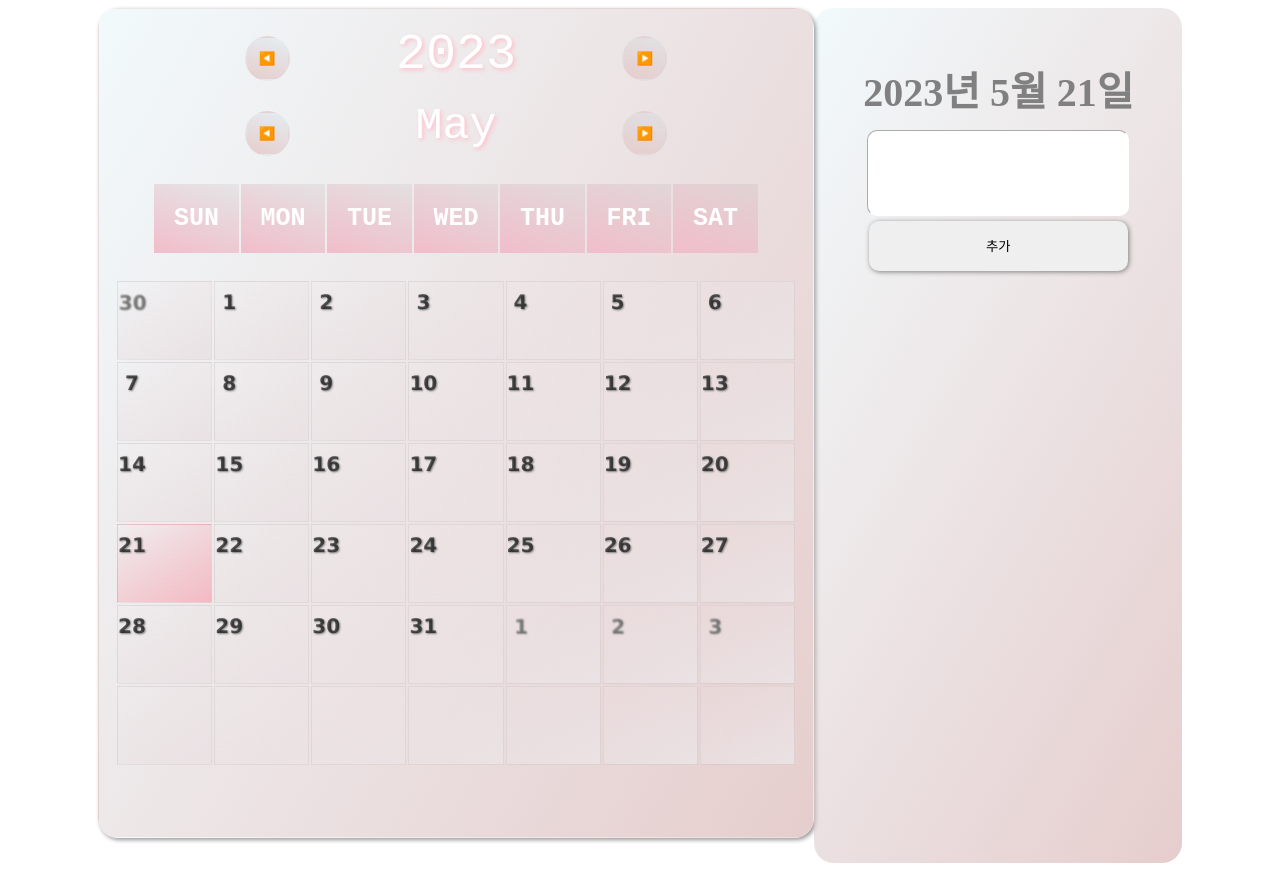
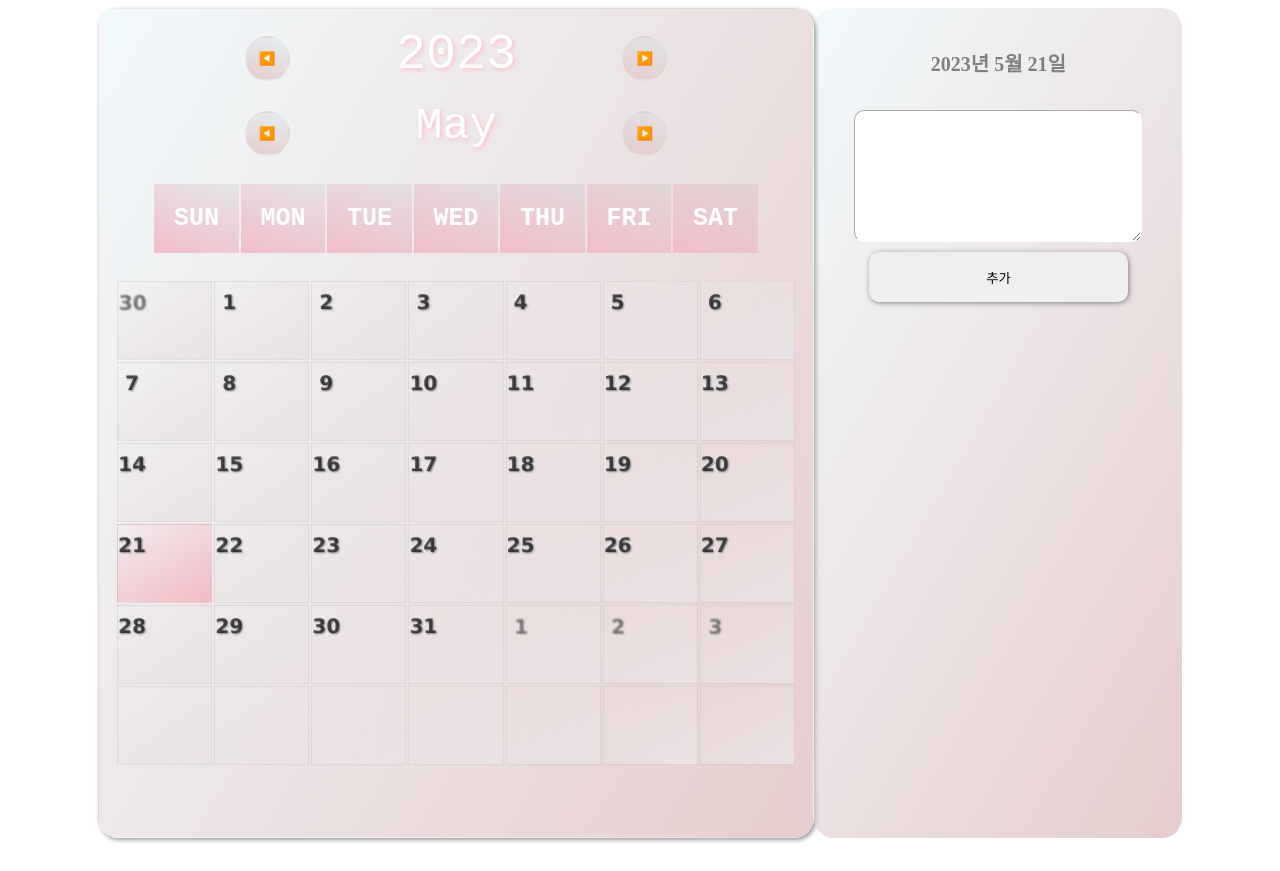
Before and after one commit to minsun0714/Diet_Diary_App, a React (Create React App) app: page / in a window 1280 px wide. After the commit the page ends 846 px from the top, so only its background shows below. Built offline with nearby package versions, Linux system fonts and the light colour scheme.

Commit message:
💄 메모 스크롤 부분 레이아웃 조정

```diff
--- a/src/components/ToDos/ToDoCards.tsx
+++ b/src/components/ToDos/ToDoCards.tsx
@@ -8,51 +8,44 @@ import { CurrentDate } from "../../App";
 
 const TodaysDate = styled.h1`
   color: gray;
-  font-size: 40px;
-  position: absolute;
-  top: 0;
-  margin-top: 60px;
+  font-size: 20px;
+  margin-top: 40px;
 `;
 
 const CardsWrapper = styled.div`
   display: flex;
   flex-direction: column;
-  justify-content: center;
   align-items: center;
   background: linear-gradient(120deg, rgba(125, 202, 220, 0.1), #e6cdcd);
   border-radius: 20px;
   width: 40vw;
   margin-right: 7vw;
-  padding-top: 160px;
-  height: 695px;
+  max-height: 855px;
 `;
 
-const Cards = styled.ul`
+const CardContainer = styled.ul`
   display: flex;
   flex-direction: column;
-  justify-content: center;
-  align-items: center;
   overflow: auto;
-  margin-top: 180px;
-  margin-bottom: 70px;
-  padding-top: 540px;
+  margin-top: 40px;
+  margin-bottom: 0px;
+
+  padding-bottom: 180px;
+  height: auto;
 `;
 
-const TextArea = styled.textarea`
-  position: absolute;
-  top: 0;
-  margin-top: 130px;
+const NewMemo = styled.textarea`
+  margin-top: 20px;
   background-color: white;
   border-radius: 10px;
   border: 1px inset white;
-  resize: none;
-  height: 80px;
+  padding: 15px;
   width: 20vw;
   outline: none;
+  min-height: 100px;
 `;
 
 const Card = styled.li`
-  position: relative;
   border: 0px solid transparent;
   border-radius: 20px;
   background-image: linear-gradient(
@@ -63,7 +56,7 @@ const Card = styled.li`
   margin: 10px;
   margin-left: -30px;
   padding-top: 40px;
-  height: 130px;
+  height: 110px;
   width: 21vw;
   font-size: 20px;
   color: rgba(0, 0, 0, 0.5);
@@ -77,19 +70,19 @@ const Btn = styled.button`
   border: none;
   border-radius: 15px;
   margin: 5px;
-  height: 40px;
+  height: 28px;
   color: gray;
   text-shadow: 1px 1px 1px white;
   box-shadow: 1px 1px 5px gray;
 `;
 
 const AddBtn = styled.button`
-  position: absolute;
   width: 20.2vw;
   background-image: white;
   border: none;
   height: 50px;
-  margin-bottom: 540px;
+  padding: 15px 0 15px;
+  margin-top: 10px;
   box-shadow: 1px 1px 5px gray;
   border-radius: 10px;
 `;
@@ -183,9 +176,9 @@ function ToDoCards({ currentDate }: ICurrentDate) {
       <TodaysDate>{`${currentDate.year}년 ${currentDate.month + 1}월 ${
         currentDate.date
       }일`}</TodaysDate>
-      <TextArea value={memo} onChange={onChange}></TextArea>
+      <NewMemo value={memo} onChange={onChange}></NewMemo>
       <AddBtn onClick={handleAddMemo}>추가</AddBtn>
-      <Cards>
+      <CardContainer>
         {currentList.map((toDo: ToDo) => (
           <Card key={toDo.id}>
             {isUpdateBtnClicked && toDo.id === targetId ? (
@@ -209,7 +202,7 @@ function ToDoCards({ currentDate }: ICurrentDate) {
             </Btn>
           </Card>
         ))}
-      </Cards>
+      </CardContainer>
     </CardsWrapper>
   );
 }
```
